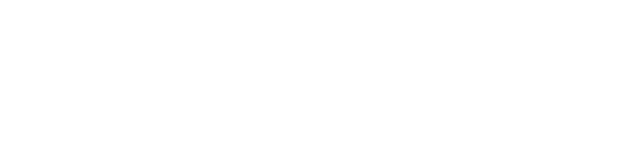
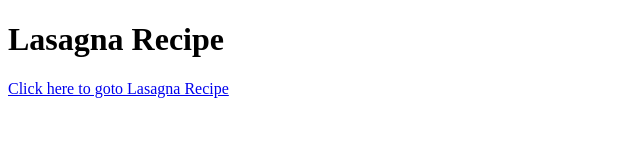
Before and after one commit to KamalveerStarkyDev/recipes-project, a plain HTML site: page index.html in a window 1280 px wide. Shown: the whole page, without its empty margins (0-640 px from the left). Drawn offline with Linux system fonts and the light colour scheme.

Commit message:
added link and info of lasagna recipe to index.html

```diff
--- a/index.html
+++ b/index.html
@@ -6,6 +6,7 @@
     <title>Odin Recipes</title>
 </head>
 <body>
-
+    <h1>Lasagna Recipe</h1>
+    <a href="./recipes/lasagna.html">Click here to goto Lasagna Recipe</a>
 </body>
 </html>
```
